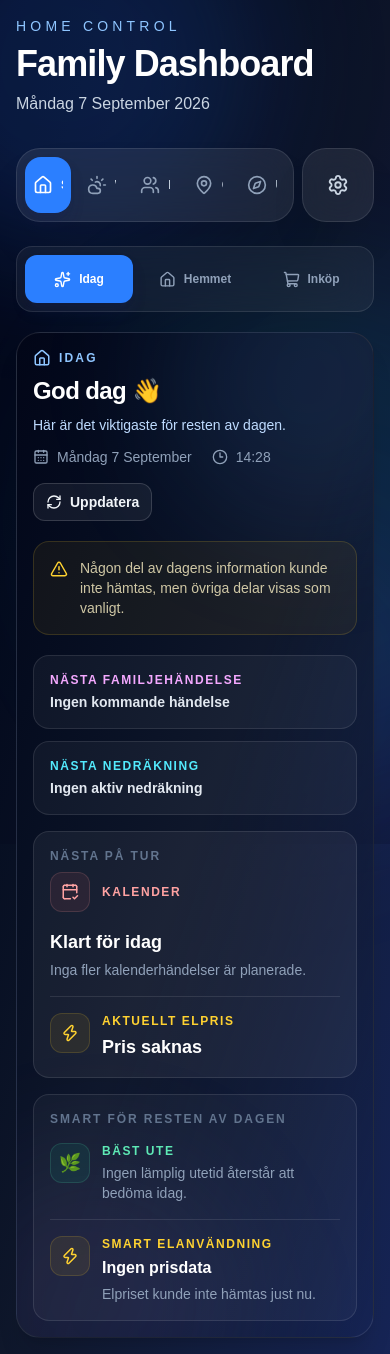
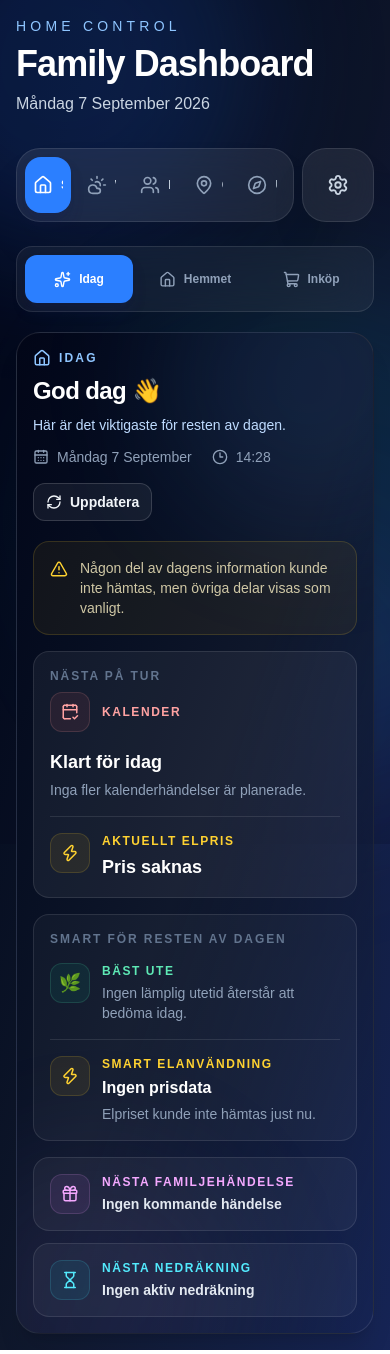
Before and after one commit to jenseng1989/family-dashboard, a Next.js app: page / in a window 390 px wide. Built offline with nearby package versions, Linux system fonts and the light colour scheme; no server answers; the database is empty.

Commit message:
Complete C3 Start Idag mobile layout

```diff
--- a/components/dashboard/EverydayOverview.tsx
+++ b/components/dashboard/EverydayOverview.tsx
@@ -6,6 +6,8 @@ import {
   CloudSun,
   Clock3,
   Home,
+  Gift,
+  Hourglass,
   MapPin,
   RefreshCw,
   TriangleAlert,
@@ -798,40 +800,6 @@ export default function EverydayOverview() {
             </div>
           )}
 
-          <div className="mt-5 grid gap-3 md:grid-cols-2">
-            <div className="flex min-w-0 flex-col items-start gap-2 rounded-2xl border border-white/10 bg-white/[0.045] px-4 py-4 min-[420px]:flex-row min-[420px]:items-center min-[420px]:justify-between min-[420px]:gap-3">
-              <div className="min-w-0">
-                <p className="text-xs font-semibold uppercase tracking-[0.13em] text-fuchsia-300">
-                  Nästa familjehändelse
-                </p>
-                <p className="mt-1 truncate text-sm font-semibold text-slate-200">
-                  {nextFamilyEvent?.title ?? "Ingen kommande händelse"}
-                </p>
-              </div>
-              {nextFamilyEvent && (
-                <span className="shrink-0 whitespace-nowrap text-sm font-bold text-white">
-                  {getDaysLabel(nextFamilyEvent.daysUntil)}
-                </span>
-              )}
-            </div>
-
-            <div className="flex min-w-0 flex-col items-start gap-2 rounded-2xl border border-white/10 bg-white/[0.045] px-4 py-4 min-[420px]:flex-row min-[420px]:items-center min-[420px]:justify-between min-[420px]:gap-3">
-              <div className="min-w-0">
-                <p className="text-xs font-semibold uppercase tracking-[0.13em] text-cyan-300">
-                  Nästa nedräkning
-                </p>
-                <p className="mt-1 truncate text-sm font-semibold text-slate-200">
-                  {nextCountdown?.title ?? "Ingen aktiv nedräkning"}
-                </p>
-              </div>
-              {nextCountdown && (
-                <span className="shrink-0 whitespace-nowrap text-sm font-bold text-white">
-                  {getDaysLabel(getDaysUntil(nextCountdown.event_date))}
-                </span>
-              )}
-            </div>
-          </div>
-
           <div className="mt-4 grid min-w-0 gap-4 lg:grid-cols-2">
             <article className="min-w-0 rounded-2xl border border-white/10 bg-white/[0.055] p-4 sm:p-5">
               <p className="text-xs font-semibold uppercase tracking-[0.16em] text-slate-500">
@@ -1015,6 +983,50 @@ export default function EverydayOverview() {
             </article>
           </div>
 
+          <div className="mt-4 grid gap-3 md:grid-cols-2">
+            <div className="flex min-w-0 flex-col items-start gap-2 rounded-2xl border border-white/10 bg-white/[0.045] px-4 py-4 min-[420px]:flex-row min-[420px]:items-center min-[420px]:justify-between min-[420px]:gap-3">
+              <div className="flex min-w-0 items-center gap-3">
+                <div className="flex h-10 w-10 shrink-0 items-center justify-center rounded-xl border border-fuchsia-300/15 bg-fuchsia-400/[0.08] text-fuchsia-300">
+                  <Gift size={18} aria-hidden="true" />
+                </div>
+                <div className="min-w-0">
+                  <p className="text-xs font-semibold uppercase tracking-[0.13em] text-fuchsia-300">
+                    Nästa familjehändelse
+                  </p>
+                  <p className="mt-1 truncate text-sm font-semibold text-slate-200">
+                    {nextFamilyEvent?.title ?? "Ingen kommande händelse"}
+                  </p>
+                </div>
+              </div>
+              {nextFamilyEvent && (
+                <span className="shrink-0 whitespace-nowrap text-sm font-bold text-white">
+                  {getDaysLabel(nextFamilyEvent.daysUntil)}
+                </span>
+              )}
+            </div>
+
+            <div className="flex min-w-0 flex-col items-start gap-2 rounded-2xl border border-white/10 bg-white/[0.045] px-4 py-4 min-[420px]:flex-row min-[420px]:items-center min-[420px]:justify-between min-[420px]:gap-3">
+              <div className="flex min-w-0 items-center gap-3">
+                <div className="flex h-10 w-10 shrink-0 items-center justify-center rounded-xl border border-cyan-300/15 bg-cyan-400/[0.08] text-cyan-300">
+                  <Hourglass size={18} aria-hidden="true" />
+                </div>
+                <div className="min-w-0">
+                  <p className="text-xs font-semibold uppercase tracking-[0.13em] text-cyan-300">
+                    Nästa nedräkning
+                  </p>
+                  <p className="mt-1 truncate text-sm font-semibold text-slate-200">
+                    {nextCountdown?.title ?? "Ingen aktiv nedräkning"}
+                  </p>
+                </div>
+              </div>
+              {nextCountdown && (
+                <span className="shrink-0 whitespace-nowrap text-sm font-bold text-white">
+                  {getDaysLabel(getDaysUntil(nextCountdown.event_date))}
+                </span>
+              )}
+            </div>
+          </div>
+
           {weather && (
             <article className="mt-4 min-w-0 rounded-2xl border border-white/10 bg-white/[0.045] p-4 sm:p-5">
               <div className="flex flex-col gap-4 sm:flex-row sm:items-center sm:justify-between">
```
